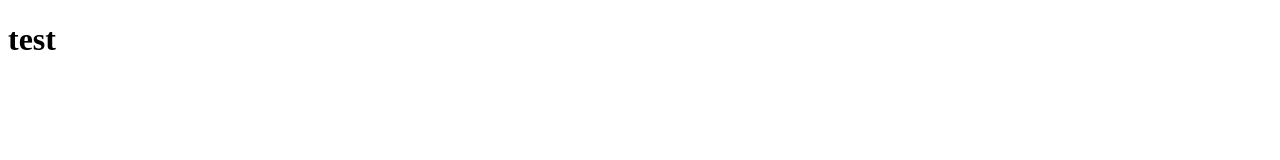
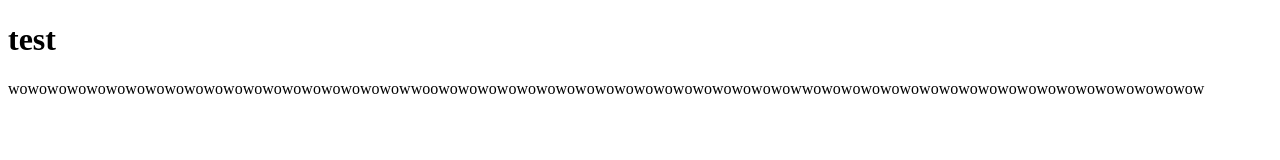
Before and after one commit to Haladopa/web, a plain HTML site: page index.html in a window 1280 px wide. Drawn offline with Linux system fonts and the light colour scheme.

Commit message:
Update index.html

```diff
--- a/index.html
+++ b/index.html
@@ -7,6 +7,6 @@
     </head>
     <body>
 <h1>test</h1>
-<p></p>
+<p>wowowowowowowowowowowowowowowowowowowowowwoowowowowowowowowowowowowowowowowowowowwowowowowowowowowowowowowowowowowowowowow</p>
     </body>
 </html>
```
